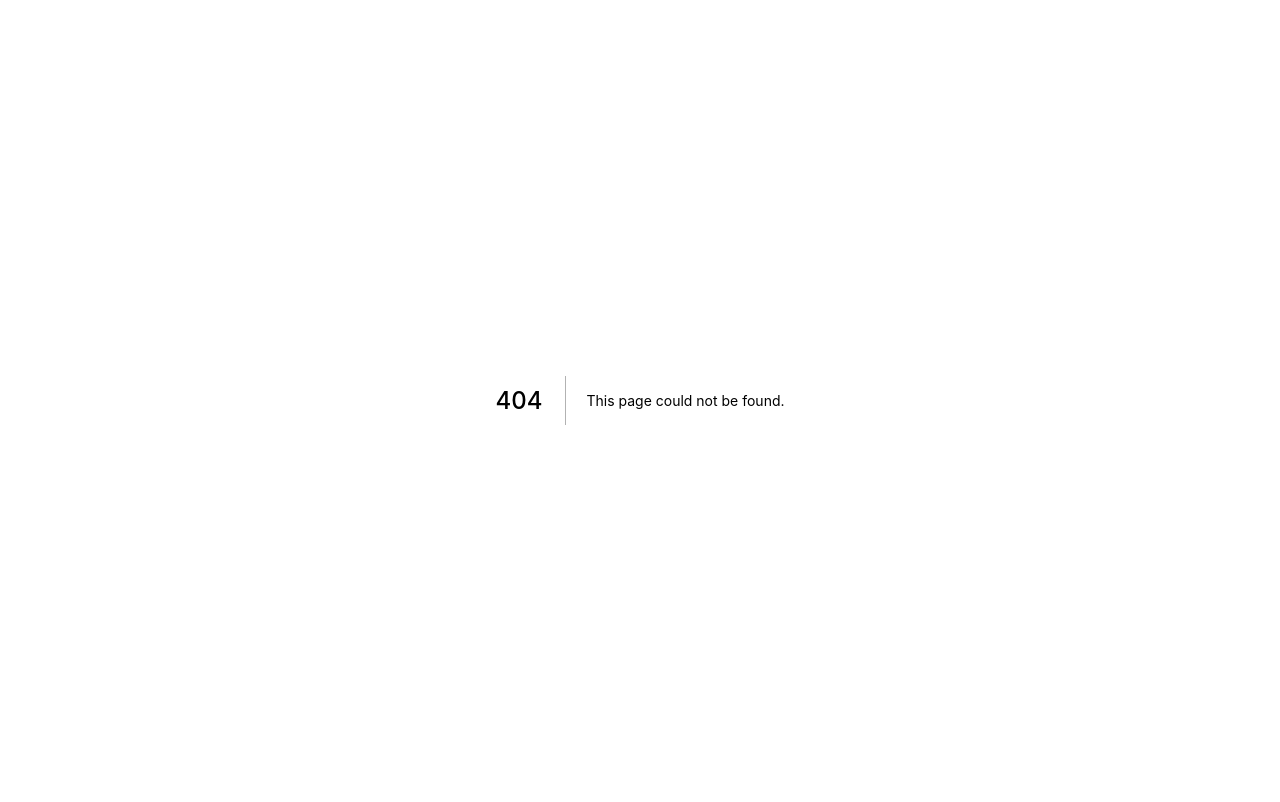
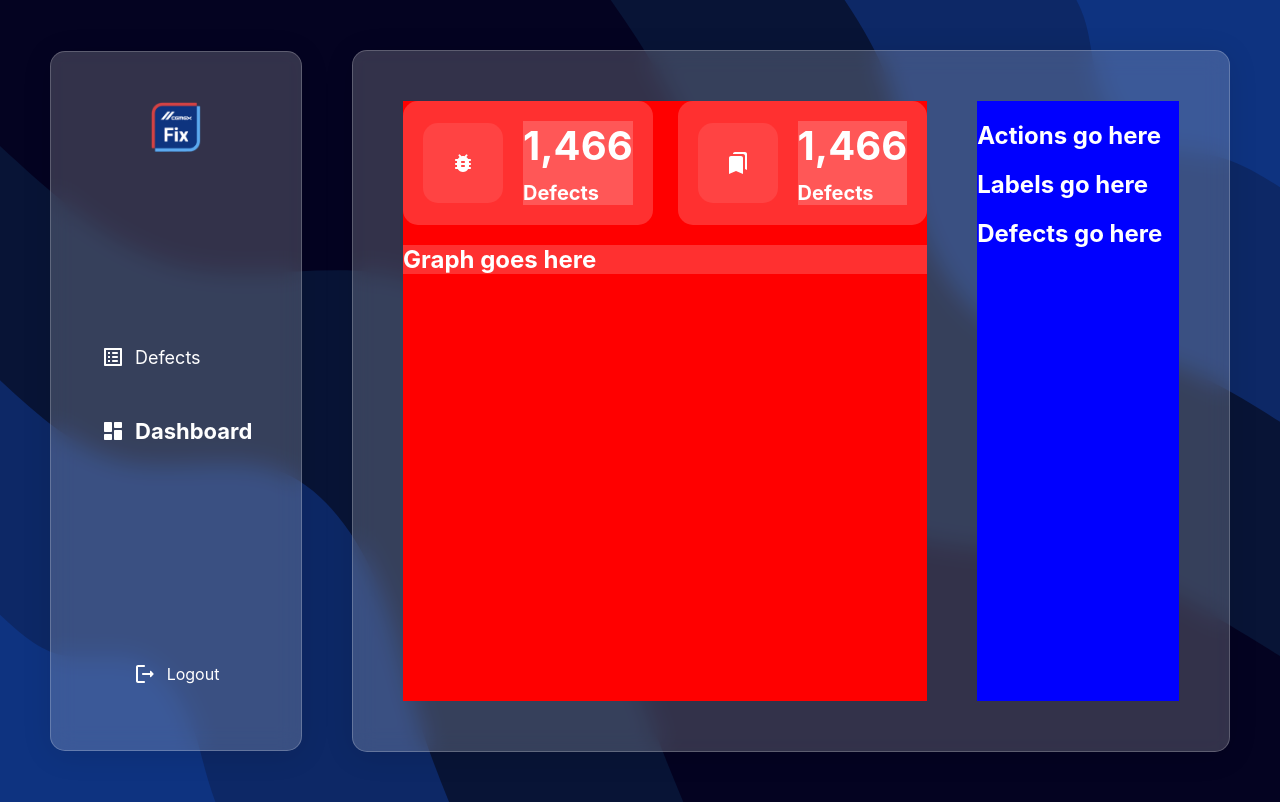
Before and after one commit to Abrahamcepedao/CemexWeb, a Next.js app in the folder front/: page /admin/results in a window 1280 px wide. Before the commit this address had no page. Built offline with nearby package versions, Linux system fonts and the light colour scheme.

Commit message:
Added setup for results report

```diff
--- a/front/pages/admin/dashboard.tsx
+++ b/front/pages/admin/dashboard.tsx
@@ -37,8 +37,6 @@ import AssessmentRoundedIcon from '@mui/icons-material/AssessmentRounded';
 import { InfinitySpin } from 'react-loader-spinner'
 
 const Dashboard: NextPage = (props) => {
-  /* useState - currrent user */
-  const [isLoggedIn, setIsLoggedIn] = useState(false);
 
   /* useState - upload */
   const [state, setState] = useState({
@@ -89,8 +87,6 @@ const Dashboard: NextPage = (props) => {
     //console.log(user);
     if (!user) {
       Router.push('/');
-    } else {
-      setIsLoggedIn(true);
     }
 
     /* Check if there is a historic report */
@@ -99,7 +95,7 @@ const Dashboard: NextPage = (props) => {
     }
 
 
-  }, [isLoggedIn]);
+  }, []);
 
   /* Functions - handle drag and drop */
   const handleDragEnter = (e: React.DragEvent<HTMLDivElement>) => {
--- /dev/null
+++ b/front/pages/admin/results.tsx
@@ -0,0 +1,173 @@
+/*
+  Component that renders to login page
+*/
+
+import type { NextPage } from 'next'
+import Router from 'next/router'
+
+/* React */
+import React, { useEffect, useState } from 'react'
+
+/* Redux */
+import { setDropDepth, setInDropZone, setCurrentTab, setReportType, setNumberClusters } from "../../redux/actions"
+import { selectDropDepth } from "../../redux/states/file/reducer"
+import { selectUser } from "../../redux/states/user/reducer"
+import { selectDefectsData, selectParametersType, selectUsername, selectDate1, selectDate2, selectReportType, selectNumberClusters } from '../../redux/states/historicReport/reducer'
+import { useAppSelector, useAppDispatch } from '../../redux/hooks'
+
+/* Components */
+import Head from 'next/head'
+import SideBar from '../../components/admin/SideBar'
+import FileBtn from '../../components/admin/FileBtn'
+import ErrorMessage from '../../components/admin/ErrorMessage'
+import { TransparentInput } from '../../components/admin/Selects'
+
+/* CSS */
+import styles from '../../styles/admin/Results.module.css'
+
+/* Material - UI */
+
+
+/* Material UI - icons */
+import UploadFileRoundedIcon from '@mui/icons-material/UploadFileRounded';
+import AssessmentRoundedIcon from '@mui/icons-material/AssessmentRounded';
+import BugReportRoundedIcon from '@mui/icons-material/BugReportRounded';
+import BookmarksRoundedIcon from '@mui/icons-material/BookmarksRounded';
+import DonutSmallRoundedIcon from '@mui/icons-material/DonutSmallRounded';
+import BarChartRoundedIcon from '@mui/icons-material/BarChartRounded';
+import ArrowDropUpRoundedIcon from '@mui/icons-material/ArrowDropUpRounded';
+import ArrowDropDownRoundedIcon from '@mui/icons-material/ArrowDropDownRounded';
+
+const Dashboard: NextPage = (props) => {
+
+  /* useState - upload */
+  const [state, setState] = useState({
+    fileName: "",
+    file: undefined,
+    loading: false,
+    error: "",
+    success: false,
+    isLoggedIn: false,
+    step: 0,
+    reportType: "bert", // (BERT or LDA)
+    numClusters: 0,
+    isHistoric: false,
+  });
+
+
+
+  /* Redux */
+  const dispatch = useAppDispatch(); //function that allows to trigger actions that update the redux state
+
+  /* redux - user */
+  const user = useAppSelector(selectUser) //function that allows to get the current user from the redux state
+
+  /* redux - file */
+  const dropDepth = useAppSelector(selectDropDepth) //function that allows to get the dropDepth from the redux state
+
+  /* redux - historic report */
+  const historicDefects = useAppSelector(selectDefectsData) //function that allows to get the historic defects from the redux state
+  const historicParametersType = useAppSelector(selectParametersType) //function that allows to get the historic parametersType from the redux state
+  const historicUsername = useAppSelector(selectUsername) //function that allows to get the historic username from the redux state
+  const historicDate1 = useAppSelector(selectDate1) //function that allows to get the historic date1 from the redux state
+  const historicDate2 = useAppSelector(selectDate2) //function that allows to get the historic date2 from the redux state
+  const historicReportType = useAppSelector(selectReportType) //function that allows to get the historic report type from the redux state
+  const historicNumClusters = useAppSelector(selectNumberClusters) //function that allows to get the historic number of clusters from the redux state
+
+
+
+
+  useEffect(() => {
+    /* Set current tab */
+    dispatch(setCurrentTab('dashboard'));
+
+
+    /* Redirect user if needed */
+    //console.log(user);
+    if (!user) {
+      //Router.push('/');
+    } else {
+
+    }
+
+
+
+  }, []);
+
+
+
+
+  return (
+    <div className={styles.container}>
+      <Head>
+        <title>Cemex Fix - Dashboard</title>
+        <meta name="description" content="Cemex Fix web application - developed by DFuture" />
+        <link rel="icon" href="/favicon.ico" />
+      </Head>
+
+      <main className={styles.main}>
+        <SideBar/>
+        <div className={styles.results__container}>
+            <div className={styles.results__left}>
+                {/* left upper - facts */}
+                <div className={styles.facts__container}>
+                    <div className={styles.fact__item} style={{marginRight: '25px'}}>
+                        <div className={styles.fact__icon__container}>
+                            <BugReportRoundedIcon className={styles.fact__icon}/>
+                        </div>
+                        <div className={styles.fact__text__container}>
+                            <p className={styles.fact__number}>
+                                1,466
+                            </p>
+                            <p className={styles.fact__text}>
+                                Defects
+                            </p>
+                        </div>
+                    </div>
+
+                    <div className={styles.fact__item}>
+                        <div className={styles.fact__icon__container}>
+                            <BookmarksRoundedIcon className={styles.fact__icon}/>
+                        </div>
+                        <div className={styles.fact__text__container}>
+                            <p className={styles.fact__number}>
+                                1,466
+                            </p>
+                            <p className={styles.fact__text}>
+                                Defects
+                            </p>
+                        </div>
+                    </div>
+                </div>
+
+                {/* left lower - graph */}
+                <div className={styles.graph__container}>
+                    <h2>Graph goes here</h2>
+                </div>
+            </div>
+
+            {/* right */}
+            <div className={styles.results__right}>
+                {/* actions */}
+                <div className={styles.actions__container}>
+                    <h2>Actions go here</h2>
+                </div>
+
+                {/* labels */}
+                <div className={styles.labels__container}>
+                    <h2>Labels go here</h2>
+                </div>
+
+                {/* defects data */}
+                <div className={styles.defects__container}>
+                    <h2>Defects go here</h2>
+                </div>
+            </div>
+        </div>
+
+      </main>
+    </div>
+  )
+}
+
+export default Dashboard
--- /dev/null
+++ b/front/styles/admin/Results.module.css
@@ -0,0 +1,93 @@
+.main {
+    min-height: 100vh;
+    display: flex;
+    flex-direction: row;
+    justify-content: between;
+    align-items: center;
+    background-image: url("/img/login/blob-scene-haikei.svg");
+    background-repeat: no-repeat;
+    background-size: cover;
+    background-position: center;
+    padding: 50px;
+}
+
+/* container */
+.results__container {
+    padding: 50px;
+    margin: auto;
+    min-height: calc(100vh - 100px);
+    background: rgba(255, 255, 255, 0.19);
+    box-shadow: 0 4px 30px rgba(0, 0, 0, 0.1);
+    backdrop-filter: blur(11.7px);
+    -webkit-backdrop-filter: blur(11.7px);
+    border: 1px solid rgba(255, 255, 255, 0.21);
+    border-radius: 15px;
+    color: white;
+    flex: 1;
+}
+
+/* <---------------left----------------> */
+.results__left {
+    flex: 0.5;
+    height: 100%;
+    background: red;
+    min-height: calc(100vh - 200px);
+    margin-right: 50px;
+}
+
+/* facts */
+.facts__container, .fact__item, .results__container {
+    display: flex;
+    flex-direction: row;
+    justify-content: space-between;
+    align-items: center;
+}
+
+.fact__item {
+    background: rgba(255, 255, 255, 0.09);
+    border-radius: 15px;
+    padding: 20px;
+    flex: 1;
+}
+
+.fact__icon__container {
+    width: 80px;
+    height: 80px;
+    background: rgba(255, 255, 255, 0.09);
+    display: flex;
+    justify-content: center;
+    align-items: center;
+    border-radius: 15px;
+    margin-right: 20px;
+}
+.fact__icon {
+    font-size: 35px;
+}
+
+.fact__item, .fact__text__container, .graph__container {
+    background: rgba(255, 255, 255, 0.19);
+}
+
+.fact__text__container {
+    flex: 1;
+}
+
+.fact__number {
+    font-size: 40px;
+    font-weight: bold;
+    margin: 0px;
+    margin-bottom: 10px;
+    line-height: 50px;
+}
+.fact__text {
+    font-size: 20px;
+    font-weight: bold;
+    margin: 0px;
+}
+
+/* <---------------right----------------> */
+.results__right {
+    flex: 0.5;
+    background: blue;
+    min-height: calc(100vh - 200px);
+}
```
